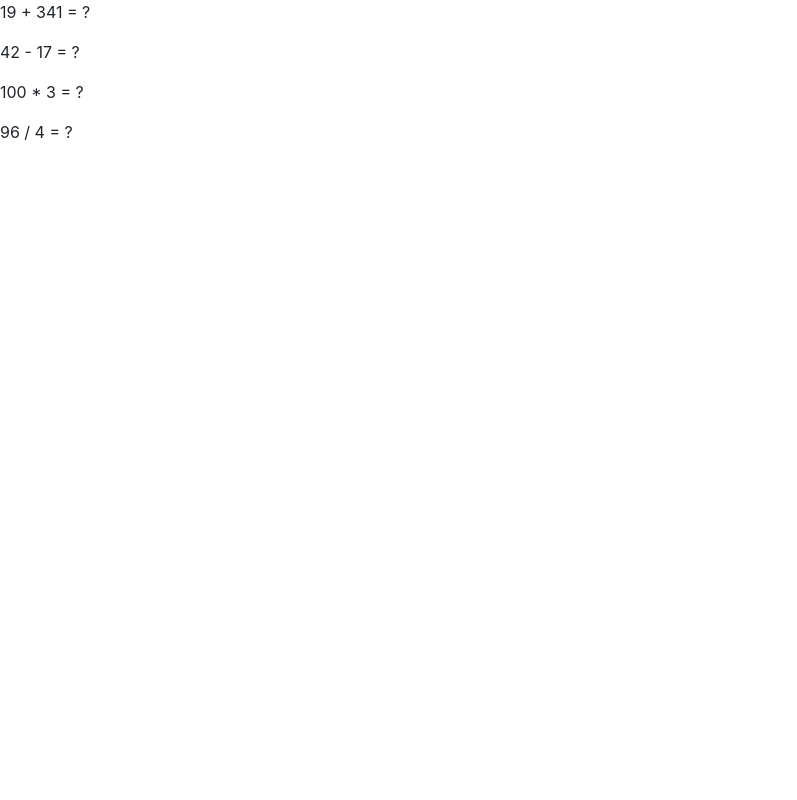
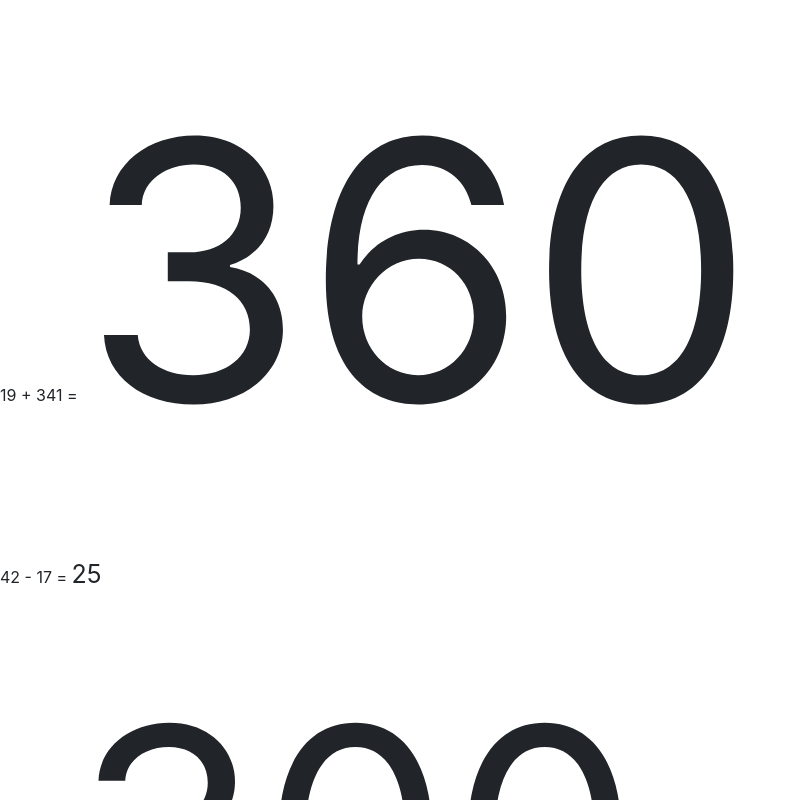
Before and after one commit to PelicanSkeleton/ReactJS, a React (Create React App) app: page / in a window 1280 px wide. Shown: the top 800 px of the page, without its empty margins (0-797 px from the left). Built offline with nearby package versions, Linux system fonts and the light colour scheme.

Commit message:
Activity 11 complete.

```diff
--- a/src/components/Calculator.js
+++ b/src/components/Calculator.js
@@ -1,4 +1,6 @@
 import React from "react";
+import Math from "./Math";
+
 
 // Create a new component named "Math"
 // Render one Math component in the place of each "?" mark
@@ -8,10 +10,10 @@
 function Calculator() {
   return (
     <div>
-      <p>19 + 341 = ?</p>
-      <p>42 - 17 = ?</p>
-      <p>100 * 3 = ?</p>
-      <p>96 / 4 = ?</p>
+      <p>19 + 341 = <Math num1={19} operator="+" num2={341}/></p>
+      <p>42 - 17 = <Math num1={42} operator="-" num2={17}/></p>
+      <p>100 * 3 = <Math num1={100} operator="*" num2={3}/></p>
+      <p>96 / 4 = <Math num1={96} operator="/" num2={4}/></p>
     </div>
   );
 }
--- /dev/null
+++ b/src/components/Math.js
@@ -0,0 +1,25 @@
+import React from "react";
+
+const Math = props => {
+    let value;
+
+    switch (props.operator) {
+        case "+":
+            value = props.num1 + props.num2;
+            break;
+        case "-":
+            value = props.num1 - props.num2;
+            break;
+        case "*":
+            value = props.num1 * props.num2;
+            break;
+        case "/":
+            value = props.num1 / props.num2;
+            break;
+        default:
+            value = NaN;
+    }
+
+    return <span style={{fontSize: value}}>{value}</span>;
+}
+export default Math;
```
